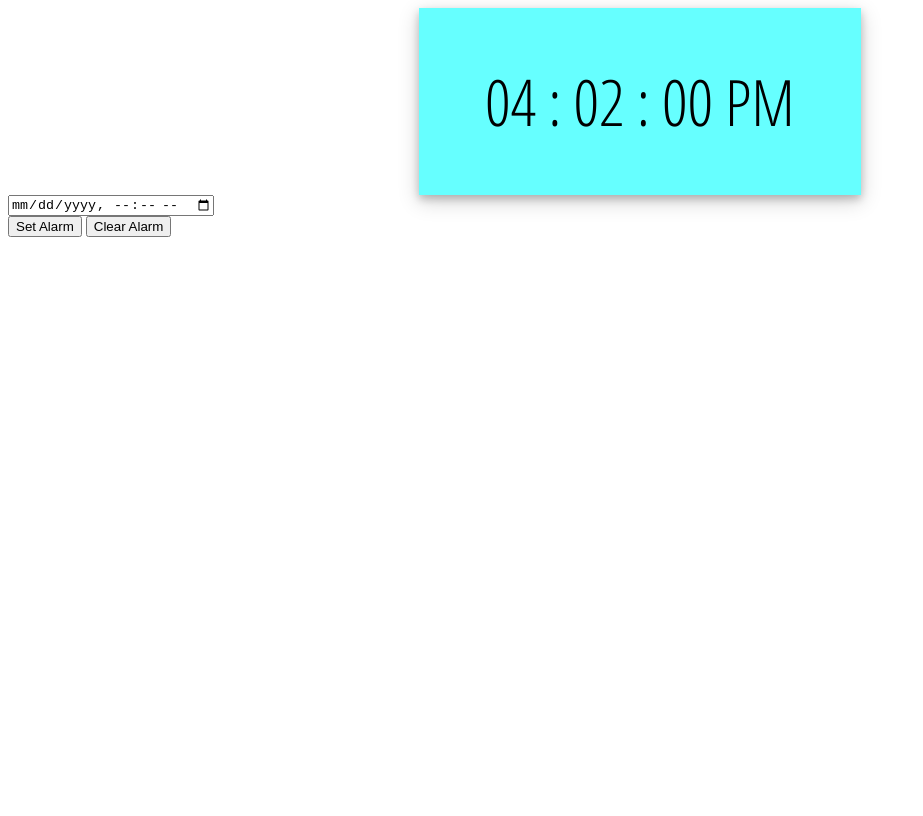
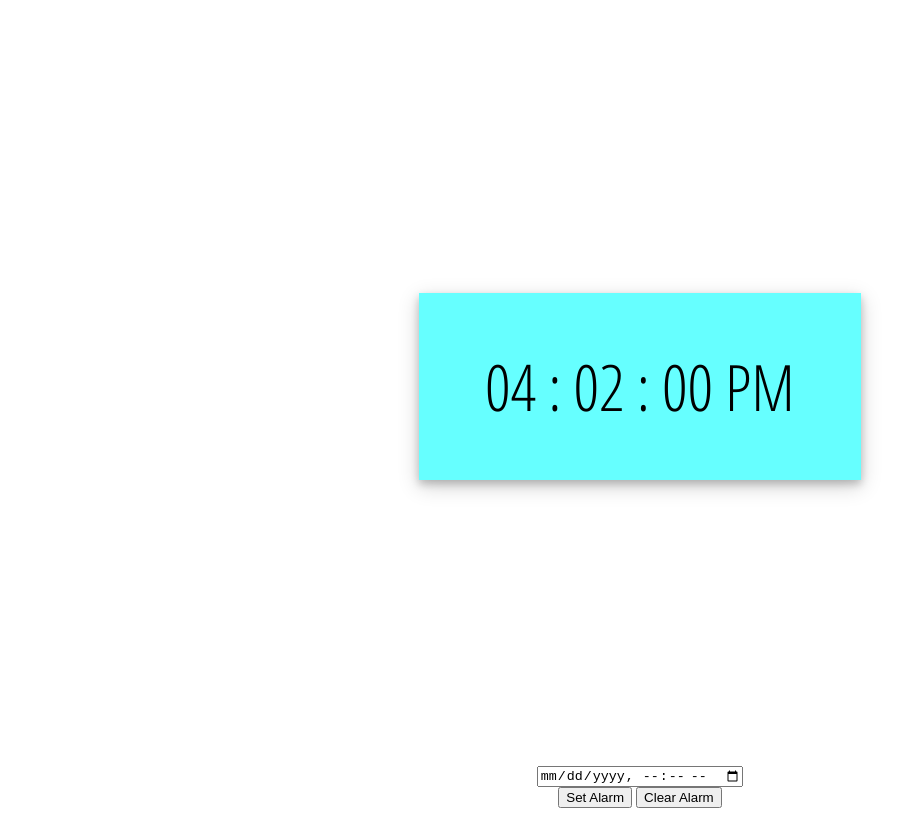
Before and after one commit to TylerVanNostrand/Clock-Project, a plain HTML site: page index.html in a window 1280 px wide. Shown: the whole page, without its empty margins (0-923 px from the left). Drawn offline with Linux system fonts and the light colour scheme.

Commit message:
added to css

```diff
--- a/css/style.css
+++ b/css/style.css
@@ -12,3 +12,11 @@
  text-align: center;
  box-shadow: 0 4px 8px 0 rgba(0, 0, 0, 0.2), 0 6px 20px 0 rgba(0, 0, 0, 0.19);
 }
+
+.container  {
+    min-height: 100vh;
+    display: flex;
+    flex-direction: column;
+    align-items: center;
+    justify-content: center;
+}
```
